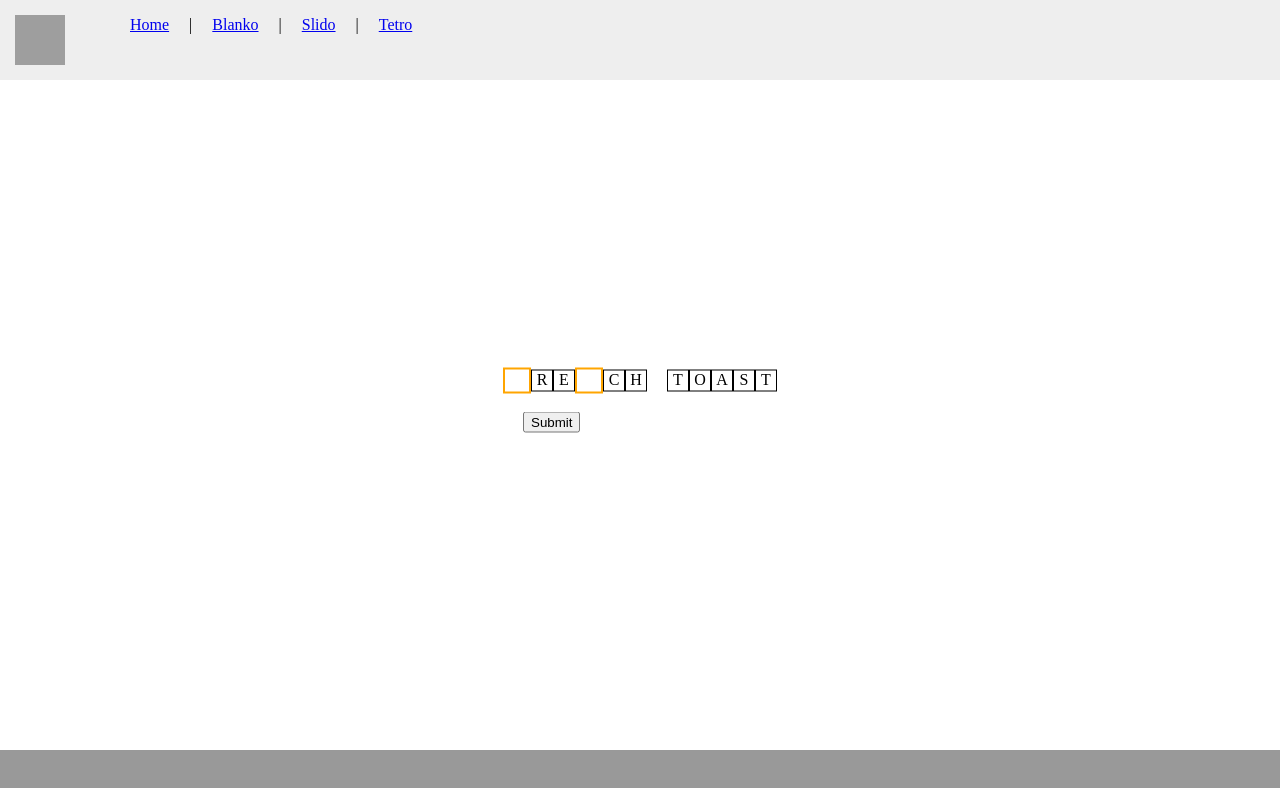
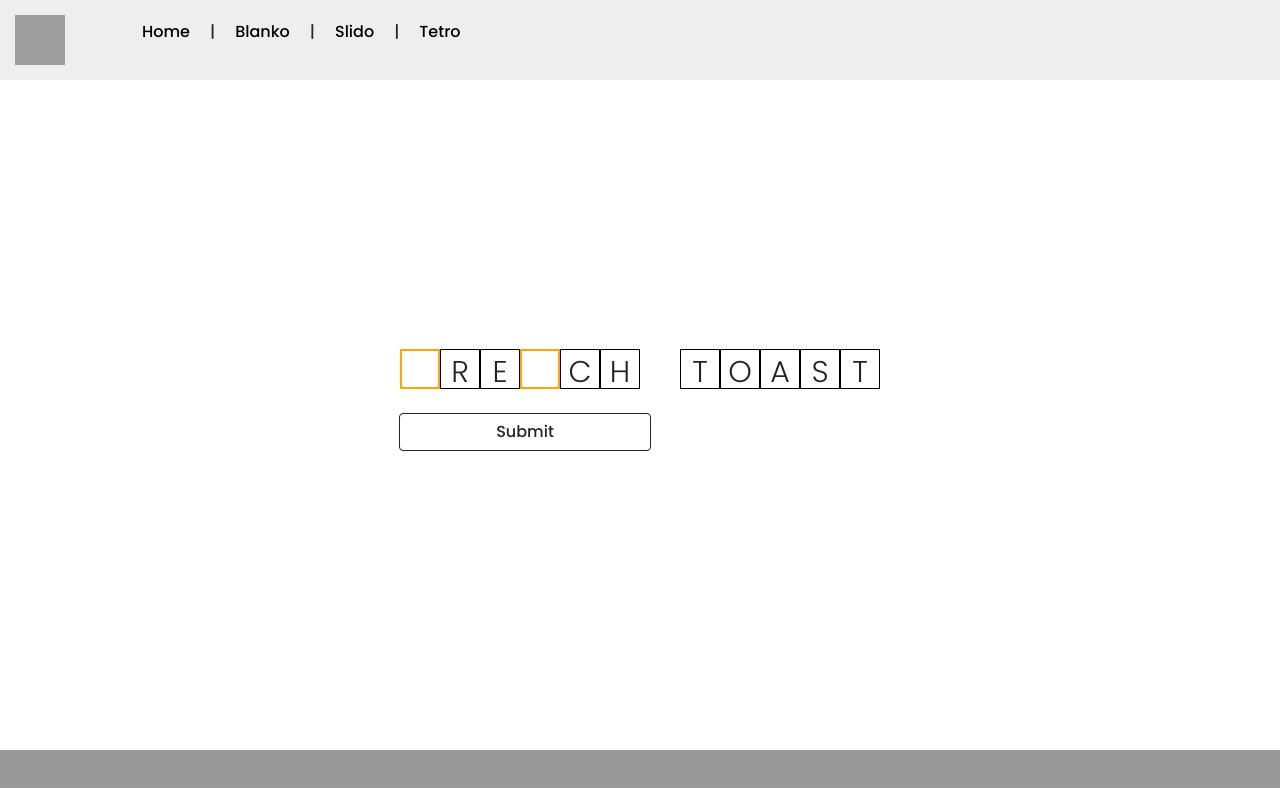
Before and after one commit to PasqualCarstens/coding-activity, a React (Create React App) app: page /blanko in a window 1280 px wide. Shown: the top 788 px of the page. Built offline with nearby package versions, Linux system fonts and the light colour scheme; grey boxes are pictures that could not be loaded.

Commit message:
Added Bootstrap and did style changes

```diff
--- a/package.json
+++ b/package.json
@@ -6,6 +6,7 @@
     "@testing-library/jest-dom": "^5.16.4",
     "@testing-library/react": "^13.2.0",
     "@testing-library/user-event": "^13.5.0",
+    "bootstrap": "^5.1.3",
     "react": "^18.1.0",
     "react-dom": "^18.1.0",
     "react-router-dom": "^6.3.0",
--- a/public/index.html
+++ b/public/index.html
@@ -11,6 +11,13 @@
     />
     <link rel="apple-touch-icon" href="%PUBLIC_URL%/logo192.png" />
     <link rel="manifest" href="%PUBLIC_URL%/manifest.json" />
+    <link rel="preconnect" href="https://fonts.googleapis.com" />
+    <link rel="preconnect" href="https://fonts.gstatic.com" crossorigin />
+    <link
+      href="https://fonts.googleapis.com/css2?family=Poppins:wght@200;300;500&display=swap"
+      rel="stylesheet"
+    />
+
     <title>React App</title>
   </head>
   <body>
--- a/src/App.css
+++ b/src/App.css
@@ -1,6 +1,7 @@
 .Body {
   position: relative;
   min-height: 100vh;
+  font-family: "Poppins", sans-serif;
 }
 .Body::after {
   content: "";
--- a/src/components/Blanko.css
+++ b/src/components/Blanko.css
@@ -9,17 +9,23 @@
   display: flex;
   align-items: center;
   justify-content: space-between;
+  font-weight: 300;
+  font-size: 30px;
 }
 
 .block {
-  width: 20px;
-  height: 20px;
+  width: 40px;
+  height: 40px;
   border: 1px solid black;
   text-align: center;
 }
 
 .space {
-  width: 20px;
-  height: 20px;
+  width: 40px;
+  height: 40px;
   text-align: center;
 }
+
+button {
+  margin-left: 11px;
+}
--- a/src/components/Blanko.js
+++ b/src/components/Blanko.js
@@ -47,7 +47,9 @@ export const Blanko = () => {
         )}
       </div>
       <br />
-      <button onClick={updateScore}>Submit</button>
+      <button className="btn btn-outline-dark w-50" onClick={updateScore}>
+        Submit
+      </button>
     </div>
   );
 };
--- a/src/components/BlankoInput.css
+++ b/src/components/BlankoInput.css
@@ -1,6 +1,6 @@
 .selected {
-  width: 20px;
-  height: 20px;
+  width: 40px;
+  height: 40px;
   border: 2px solid orange;
   text-align: center;
 }
--- a/src/components/Header.css
+++ b/src/components/Header.css
@@ -13,13 +13,30 @@
   height: 50px;
 }
 ul {
+  margin: 20px;
   float: left;
 }
 
 li {
+  font-weight: 500;
   list-style: none;
   padding: 10px;
   display: inline;
+}
+
+a:link {
+  color: black;
+  text-decoration: none;
+}
+
+a:visited {
+  color: black;
+  text-decoration: none;
+}
+
+a:hover {
+  color: black;
+  text-decoration: none;
 }
 
 @media (max-width: 800px) {
--- a/src/components/Home.css
+++ b/src/components/Home.css
@@ -10,7 +10,3 @@
   color: red;
   font-size: 2em;
 }
-
-button {
-  margin-left: 20px;
-}
--- a/src/components/Home.js
+++ b/src/components/Home.js
@@ -35,7 +35,9 @@ export default function Home() {
       <br />
       <div>Games Won: {score}</div>
       <br />
-      <button onClick={reset}>Reset</button>
+      <button className="btn btn-outline-dark w-50" onClick={reset}>
+        Reset
+      </button>
     </div>
   );
 }
--- a/src/index.js
+++ b/src/index.js
@@ -1,5 +1,6 @@
 import React from "react";
 import ReactDOM from "react-dom/client";
+import "bootstrap/dist/css/bootstrap.css";
 import "./index.css";
 import App from "./App";
 
```
Also changed, not shown: 1 other file (tests, documents, lock files or other folders).
